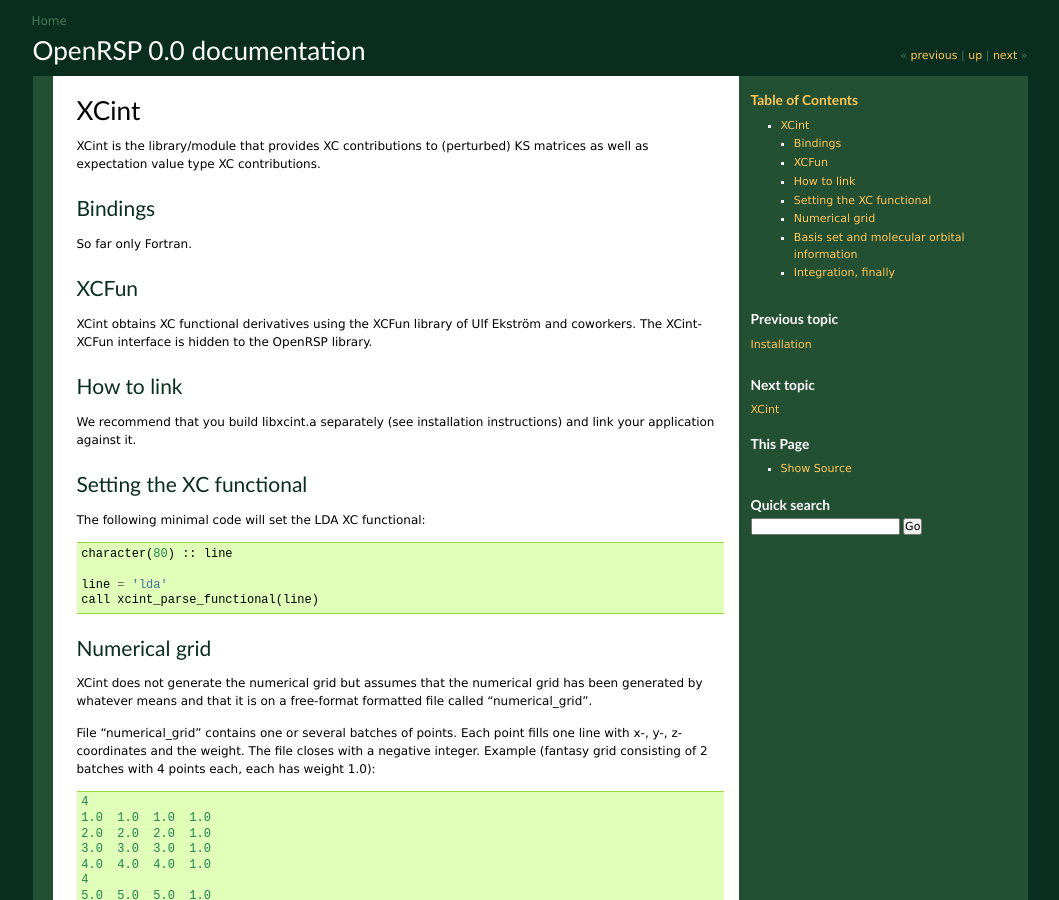
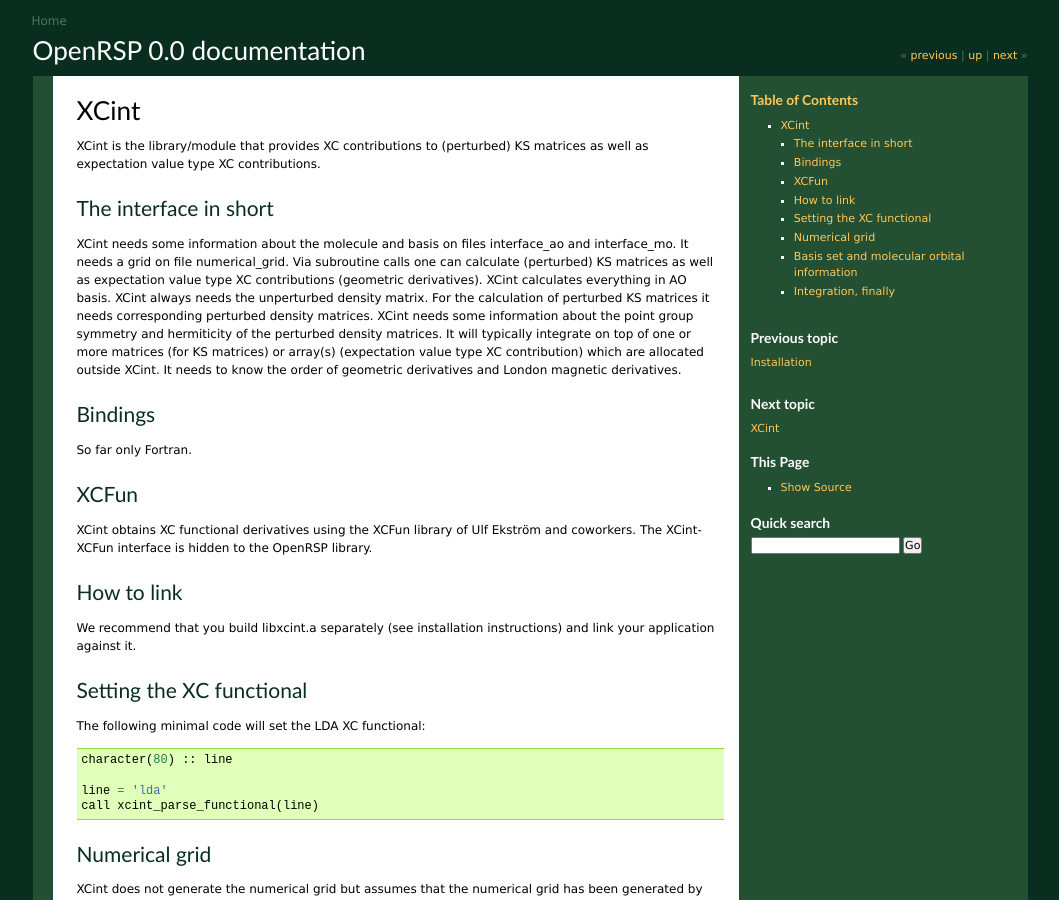
Before and after one commit to openrsp/openrsp, a Sphinx documentation site: the page built from doc/interfaces_XCint.rst, in a window 1280 px wide and 900 px high. Shown: the whole window, without its empty margins (110-1169 px from the left). Built offline with Sphinx 7.4.7, drawn with Linux system fonts in a browser that asks for light colours.

Commit message:
extend doc

```diff
--- a/doc/interfaces_XCint.rst
+++ b/doc/interfaces_XCint.rst
@@ -5,6 +5,22 @@
 
 XCint is the library/module that provides XC contributions to (perturbed) KS matrices
 as well as expectation value type XC contributions.
+
+
+The interface in short
+----------------------
+
+XCint needs some information about the molecule and basis on files interface_ao
+and interface_mo. It needs a grid on file numerical_grid.  Via subroutine calls
+one can calculate (perturbed) KS matrices as well as expectation value type XC
+contributions (geometric derivatives).  XCint calculates everything in AO
+basis. XCint always needs the unperturbed density matrix. For the calculation
+of perturbed KS matrices it needs corresponding perturbed density matrices.
+XCint needs some information about the point group symmetry and hermiticity of
+the perturbed density matrices.  It will typically integrate on top of one or
+more matrices (for KS matrices) or array(s) (expectation value type XC
+contribution) which are allocated outside XCint.  It needs to know the order of
+geometric derivatives and London magnetic derivatives.
 
 
 Bindings
```
